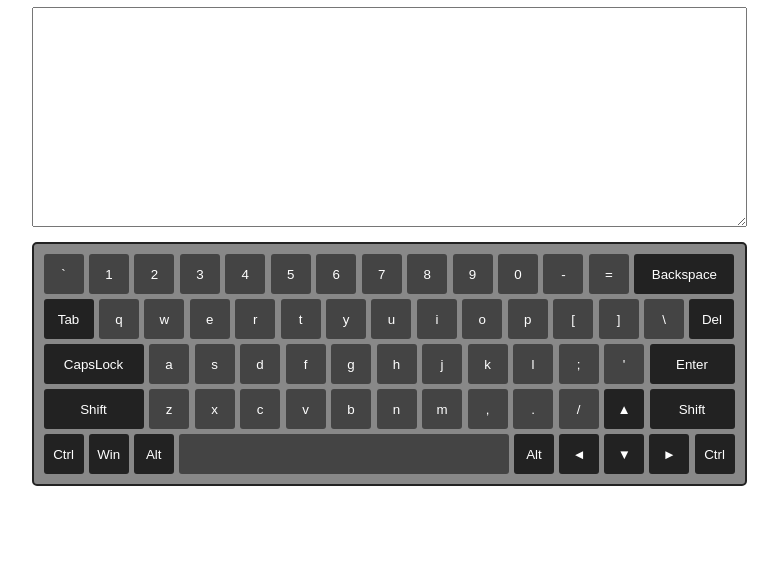
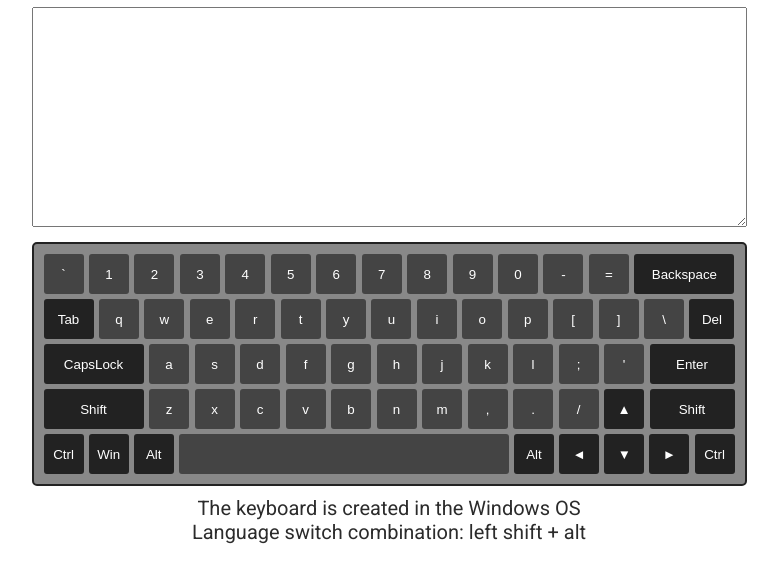
Before and after one commit to OxyMoor/virtual-keyboard, a plain HTML site: page index.html in a window 1280 px wide. Shown: the part 89-672 px from the top of the page, without its empty margins (251-1029 px from the left). Drawn offline with Linux system fonts and the light colour scheme.

Commit message:
feat: add paragrafs with info about os and combination for changing language

```diff
--- a/main.js
+++ b/main.js
@@ -1,5 +1,7 @@
 const titleText = 'RSS Virtual Keyboard';
 const subtitleText = 'Oksana Moor, 2023';
+const infoOSText = 'The keyboard is created in the Windows OS';
+const infoLangCombinationText = 'Language switch combination: left shift + alt';
 const keysCount = 64;
 
 const body = document.querySelector('body');
@@ -83,10 +85,20 @@ const renderKeyboard = function(data) {
         })
     }
 
+    const infoOS = document.createElement('p');
+    infoOS.className = 'additional-info';
+    infoOS.textContent = infoOSText;
+
+    const infoLangCombination = document.createElement('p');
+    infoLangCombination.className = 'additional-info';
+    infoLangCombination.textContent = infoLangCombinationText;
+
     keyboardWrap.appendChild(title);
     keyboardWrap.appendChild(subtitle);
     keyboardWrap.appendChild(textarea);
     keyboardWrap.appendChild(keyboard);
+    keyboardWrap.appendChild(infoOS);
+    keyboardWrap.appendChild(infoLangCombination);
 
     body.appendChild(keyboardWrap);
 }
--- a/style.css
+++ b/style.css
@@ -28,6 +28,8 @@
     width: 100%;
     height: 220px;
     margin-bottom: 15px;
+    font-size: 20px;
+    color: #2b2b2b;
 }
 
 .keyboard {
```
